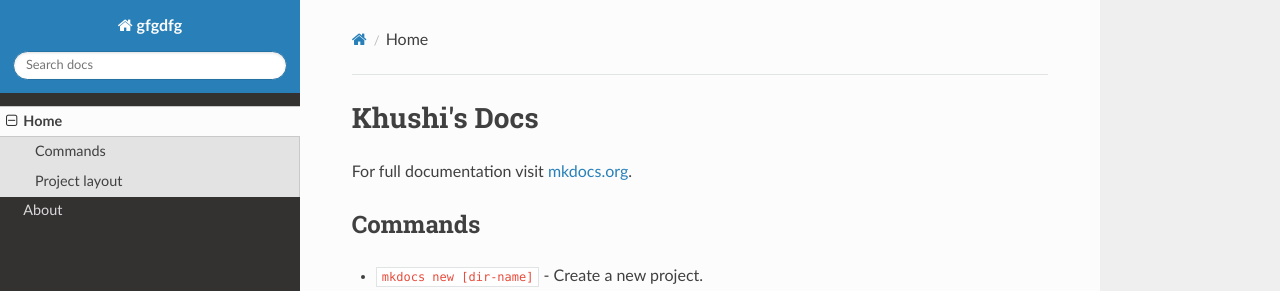
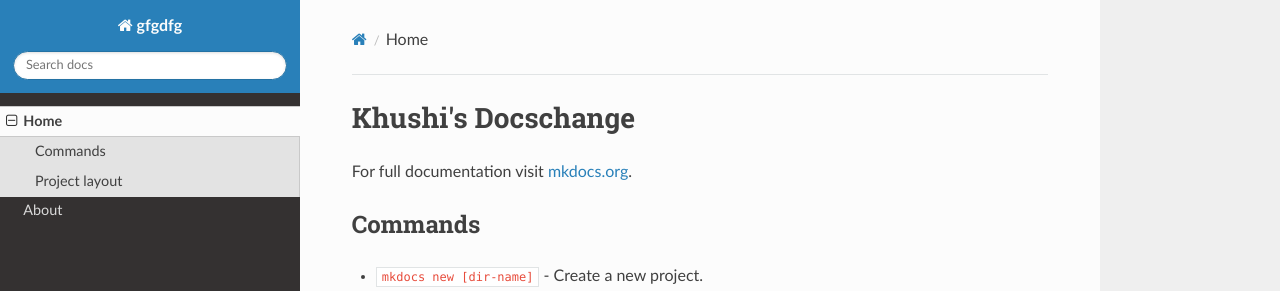
Before and after one commit to Kiko1216/lemmedocit, an MkDocs documentation site: the page built from docs/index.md, in a window 1280 px wide. Shown: the top 291 px of the page. Built offline with MkDocs 1.6.1, drawn with Linux system fonts in a browser that asks for light colours; nearby versions of some CDN libraries.

Commit message:
change new

```diff
--- a/docs/index.md
+++ b/docs/index.md
@@ -1,4 +1,4 @@
-# Khushi's Docs
+# Khushi's Docschange
 
 For full documentation visit [mkdocs.org](https://www.mkdocs.org).
 
```
Also changed, not shown: site/index.html.
